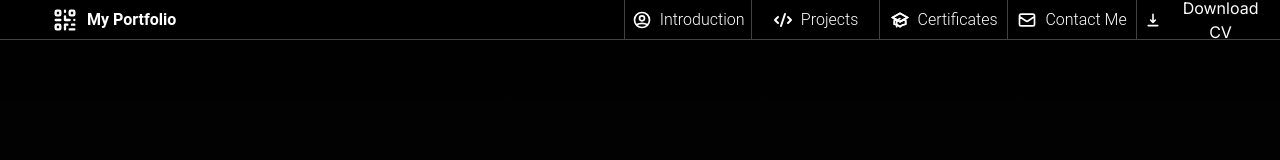
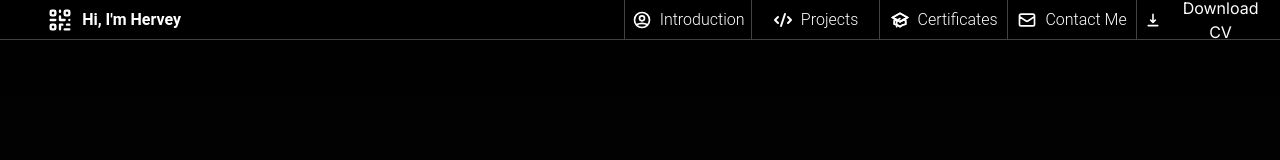
Before and after one commit to herveyyy/Iamhervey, a Next.js app: page / in a window 1280 px wide. Shown: the top 160 px of the page. Built offline with nearby package versions, Linux system fonts and the light colour scheme.

Commit message:
navbar logo change to my name kay gwapo man ko, hehe

```diff
--- a/components/Usernav.jsx
+++ b/components/Usernav.jsx
@@ -38,7 +38,7 @@ const Usernav = () => {
             >
               <HiOutlineQrcode className="!h-7 !w-7" />
               <Typography variant="h6" className="text-center">
-                My Portfolio
+                Hi, I&apos;m Hervey
               </Typography>
             </a>
           </div>
```
